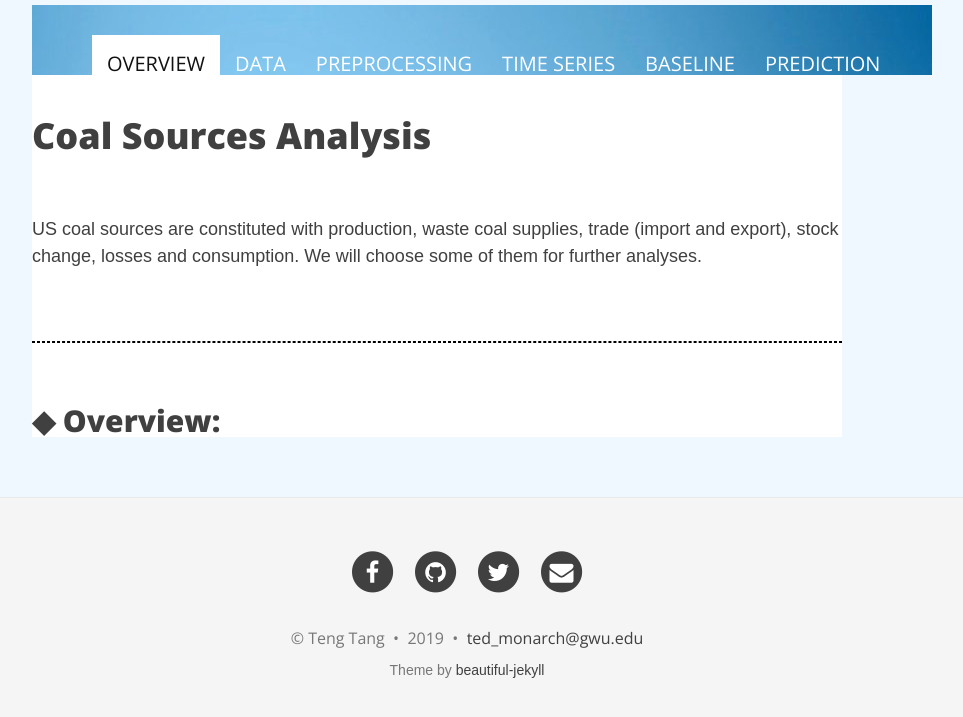
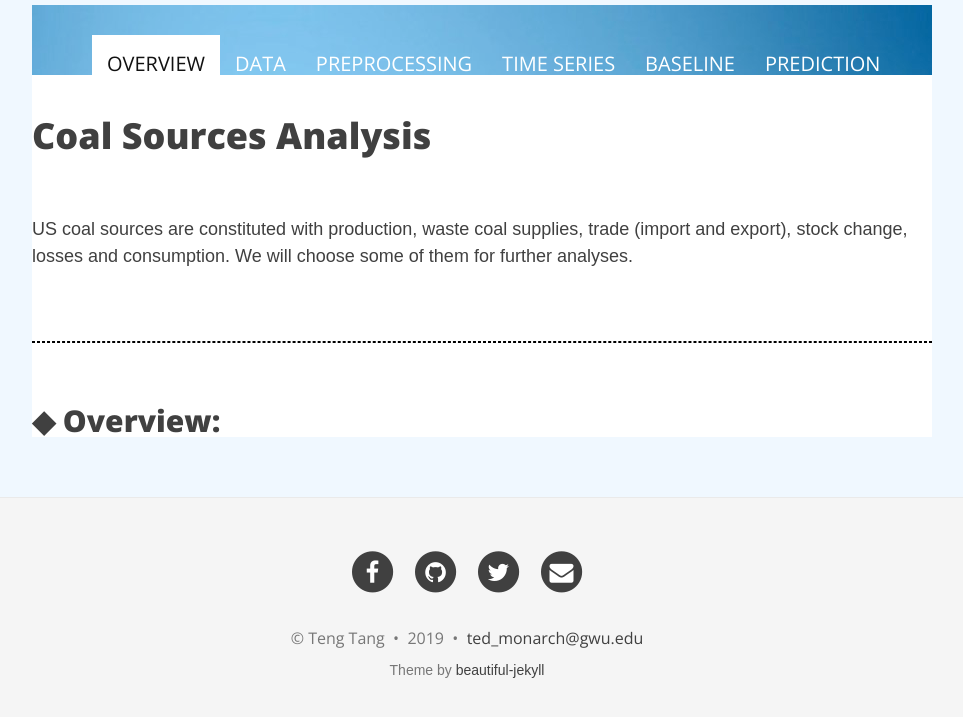
Before and after one commit to Monarch2018/ev_prediction, a Jekyll site: the page built from index.html, in a window 1280 px wide and 1400 px high, scrolled down 50 px. Shown: the part 669-1386 px from the top of the window, without its empty margins (173-1136 px from the left). Built offline with Jekyll 4.4.1, drawn with Linux system fonts in a browser that asks for light colours; nearby versions of some CDN libraries; the list of posts is cut into pages by our own code.

Commit message:
Update main.css

```diff
--- a/css/main.css
+++ b/css/main.css
@@ -68,6 +68,7 @@
 #container {
     margin-left: -60px;
     positon: center;
+    width: 900px;
 }
 
 #blurb {
```
